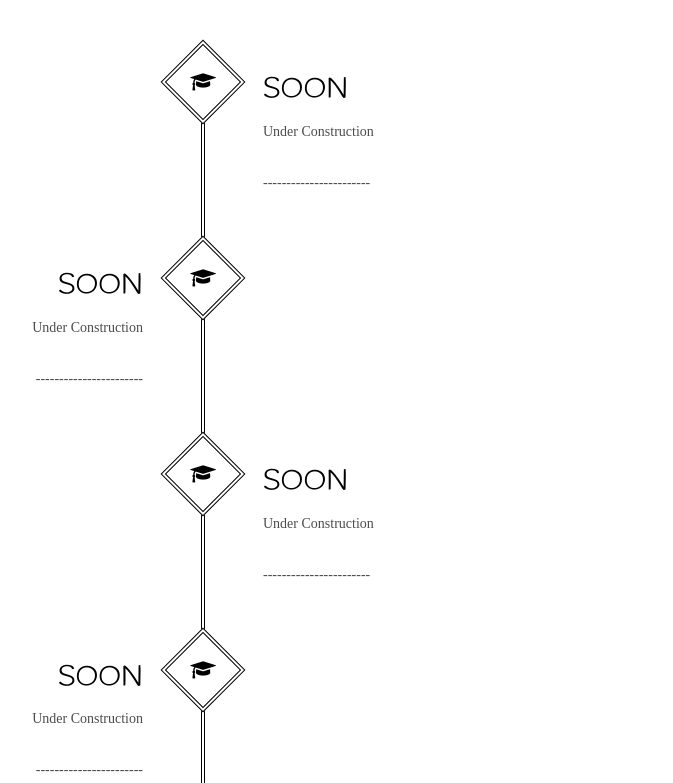
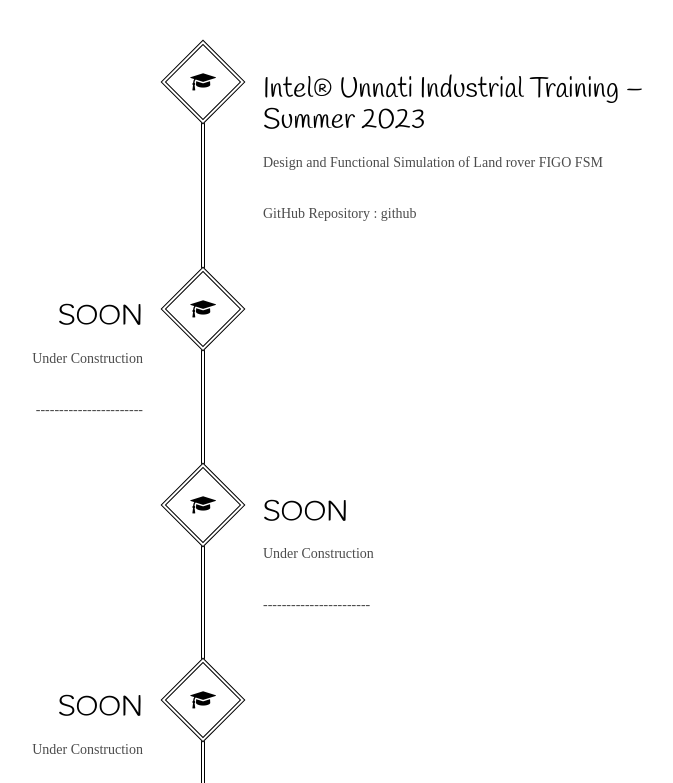
Before and after one commit to Mamanbrar/Porfolio.github.io, a plain HTML site: page index.html in a window 1280 px wide. Shown: the part 1712-2495 px from the top of the page, without its empty margins (437-1110 px from the left). Drawn offline with Linux system fonts and the light colour scheme; a web font is replaced by a local one.

Commit message:
Update index.html
Signed-off-by: Mamanbrar <93770951+Mamanbrar@users.noreply.github.com>

```diff
--- a/index.html
+++ b/index.html
@@ -68,7 +68,7 @@
                     </header>
                     <div class="row">
                         <div class="col span_5 center">
-                            <div class="site-photo"><img src="ProfilePhoto.jpg" alt="Rishabh Gupta" class="photo"></div>
+                            <div class="site-photo"><img src="ProfilePhoto.jpg" alt="Mamandeep Singh Brar" class="photo"></div>
                         </div>
                         <div class="col span_7">
                             <p>Born in Sri Muktsar Shaib, Punjab, I completed my schooling there. I have completed my
@@ -109,9 +109,9 @@
                     <div class="expirience-item">
                         <div class="icon-b wow bounceIn"><i class="fa fa-mortar-board"></i></div>
                         <div class="expirience-item-inner wow bounceInRight">
-                            <h3>SOON</h3>
-                            <p>Under Construction</p>
-                            <p>-----------------------</p>
+                            <h3>Intel® Unnati Industrial Training – Summer 2023</h3>
+                            <p>Design and Functional Simulation of Land rover FIGO FSM</p>
+                            <p>GitHub Repository : github</p>
                         </div>
                     </div>
                     <div class="expirience-item">
```
